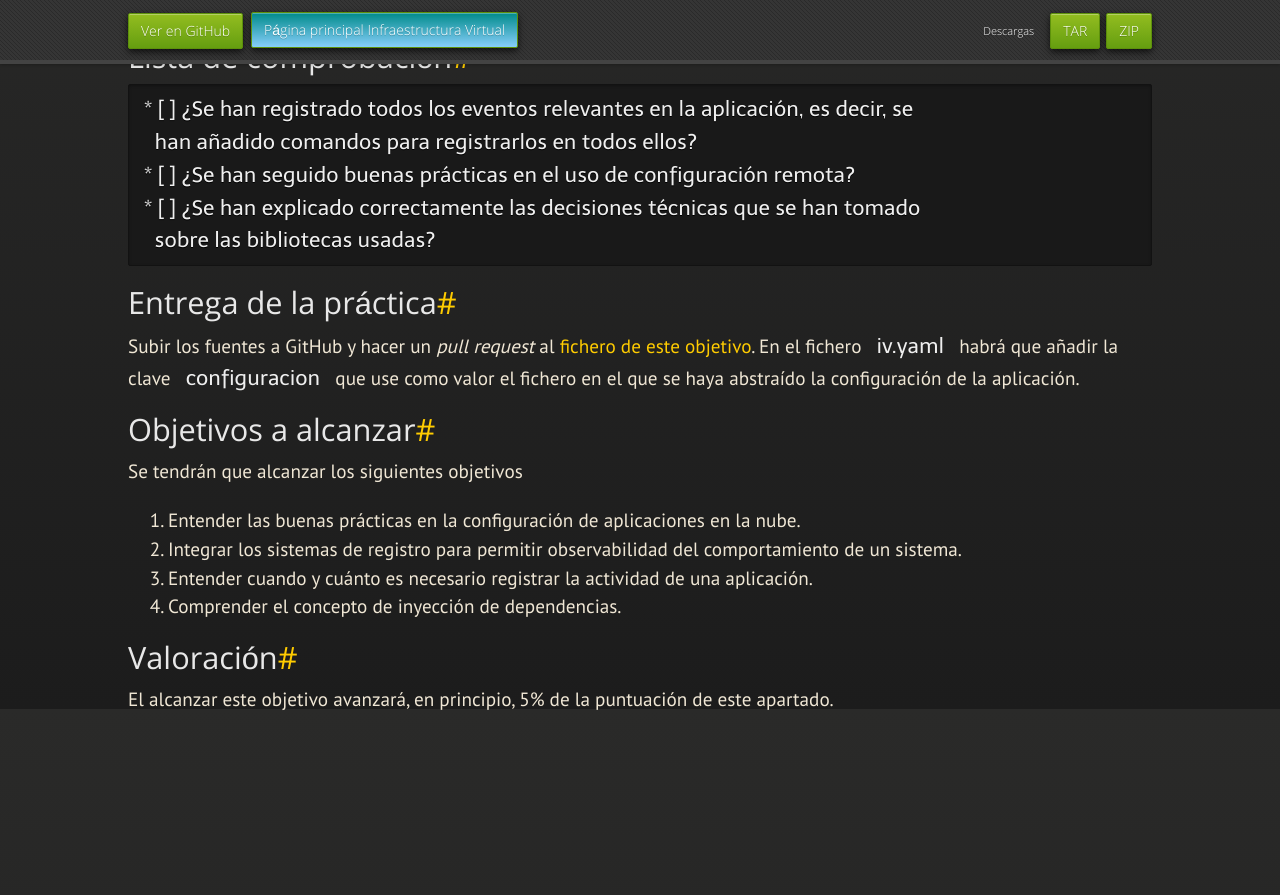
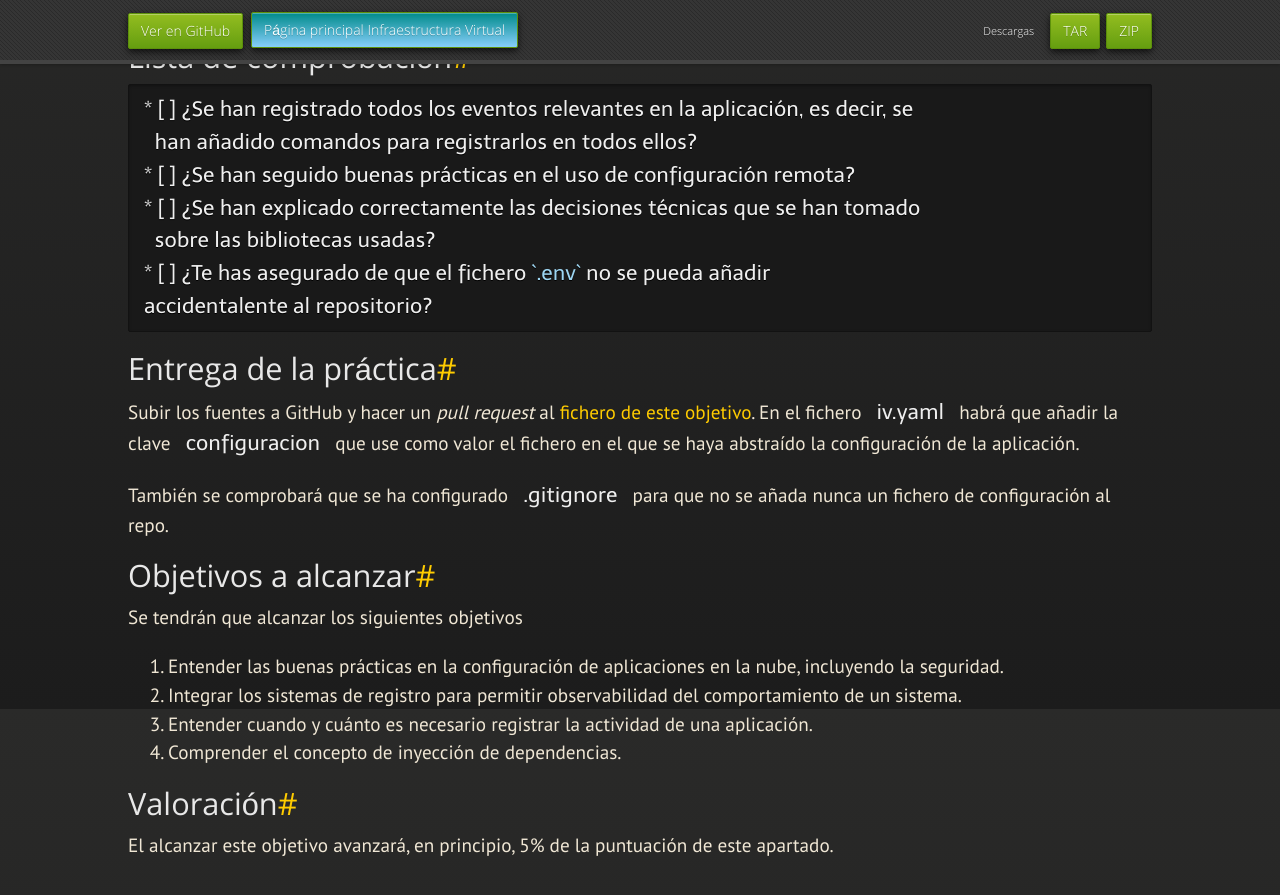
Before and after one commit to JJ/IV, a Jekyll site: the page built from documentos/proyecto/7.Servicios.md, in a window 1280 px wide and 900 px high, scrolled down 1091 px. Shown: the top 895 px of the window. Built offline with Jekyll 4.4.1, drawn with Linux system fonts in a browser that asks for light colours; nearby versions of some CDN libraries; some web fonts are replaced; our own code applies the rules of GitHub Pages for plain Markdown files; before the commit the page ends 1915 px from its top, so only the background shows below that.

Commit message:
Sync documentos/proyecto/7.Servicios.md de master a gh-pages

````diff
--- a/documentos/proyecto/7.Servicios.md
+++ b/documentos/proyecto/7.Servicios.md
@@ -62,6 +62,8 @@ dependencias](https://jj.github.io/curso-tdd/temas/inversi%C3%B3n.html).
 * [ ] ¿Se han seguido buenas prácticas en el uso de configuración remota?
 * [ ] ¿Se han explicado correctamente las decisiones técnicas que se han tomado
   sobre las bibliotecas usadas?
+* [ ] ¿Te has asegurado de que el fichero `.env` no se pueda añadir
+accidentalente al repositorio?
 ```
 
 ## Entrega de la práctica
@@ -72,12 +74,15 @@ objetivo](https://github.com/JJ/IV-21-22/blob/master/practicas/objetivo-7.md). E
 el fichero `iv.yaml` habrá que añadir la clave `configuracion` que use como
 valor el fichero en el que se haya abstraído la configuración de la aplicación.
 
+También se comprobará que se ha configurado `.gitignore` para que no se añada
+nunca un fichero de configuración al repo.
+
 ## Objetivos a alcanzar
 
 Se tendrán que alcanzar los siguientes objetivos
 
 1. Entender las buenas prácticas en la configuración de aplicaciones
-   en la nube.
+   en la nube, incluyendo la seguridad.
 2. Integrar los sistemas de registro para permitir observabilidad del
    comportamiento de un sistema.
 3. Entender cuando y cuánto es necesario registrar la actividad de una
````
